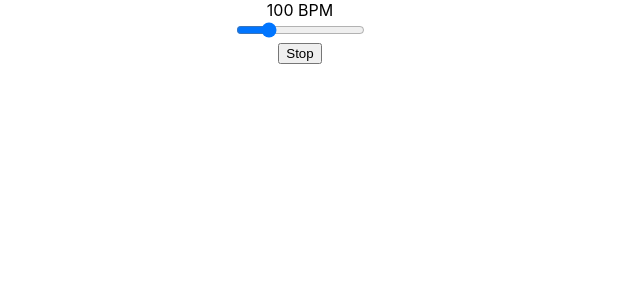
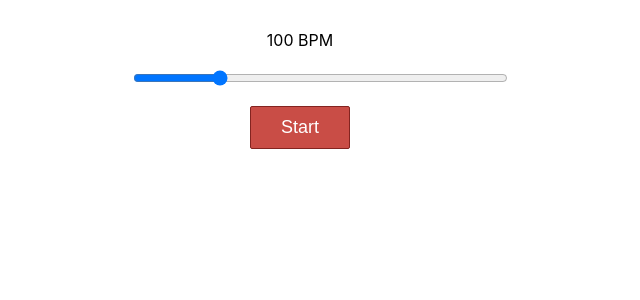
Before and after one commit to Sahil1109/BandAssigner, a React (Create React App) app: page / in a window 1280 px wide. Shown: the top 300 px of the page, without its empty margins (340-980 px from the left). Built offline with nearby package versions, Linux system fonts and the light colour scheme.

Commit message:
3rd commit

```diff
--- a/src/App.css
+++ b/src/App.css
@@ -1,3 +1,21 @@
 .App {
   text-align: center;
+  max-width: 375px;
+  margin: 0 auto;
+  padding: 30px;
 }
+
+.slider input {
+  width: 100%;
+  margin: 20px;
+}
+
+.App button {
+  background: #c94d46;
+  padding: 10px;
+  border: 1px solid #832420;
+  border-radius: 2px;
+  width: 100px;
+  color: #fff;
+  font-size: 18px;
+}
--- a/src/App.js
+++ b/src/App.js
@@ -1,17 +1,95 @@
 import React, { Component } from 'react'
 import './App.css'
+import click1 from './click1.wav'
+import click2 from './click2.wav'
 
 class App extends Component {
+  constructor(props) {
+    super(props)
+
+    this.state = {
+       bpm:100,
+       playing: false,
+       beatsPerMeasure:0,
+       count:0,
+
+    }
+    //
+    this.click1= new Audio(click1);
+    this.click2=new Audio(click2);
+  }
+  handleBpmChange = event =>{const bpm = event.target.value;
+
+    if (this.state.playing) {
+      // Stop the old timer and start a new one
+      clearInterval(this.timer);
+      this.timer = setInterval(this.playClick, (60 / bpm) * 1000);
+
+      // Set the new BPM, and reset the beat counter
+      this.setState({
+        count: 0,
+        bpm
+      });
+    } else {
+      // Otherwise just update the BPM
+      this.setState({ bpm });
+    }
+  }
+  playClick = () => {
+    const { count, beatsPerMeasure } = this.state;
+
+    // The first beat will have a different sound than the others
+    if (count % beatsPerMeasure === 0) {
+      this.click2.play();
+    } else {
+      this.click1.play();
+    }
+
+    // Keep track of which beat we're on
+    this.setState(state => ({
+      count: (state.count + 1) % state.beatsPerMeasure
+    }));
+  };
+
+  startStop=()=>{
+    if (this.state.playing) {
+      // Stop the timer
+      clearInterval(this.timer);
+      this.setState({
+        playing: false
+      });
+    } else {
+      // Start a timer with the current BPM
+      this.timer = setInterval(
+        this.playClick,
+        (60 / this.state.bpm) * 1000
+      );
+      this.setState(
+        {
+          count: 0,
+          playing: true
+          // Play a click "immediately" (after setState finishes)
+        },
+        this.playClick
+      );
+    }
+  };
+
   render() {
-    let bpm= 100;
-    let playing=false;
+    const {bpm, playing}=this.state
     return (
       <div className="App">
         <div className="slider">
         <div>{bpm} BPM</div>
-        <input type="range" min="60" max="240" value={bpm}></input>
+        <input
+        type="range"
+        min="60"
+        max="240"
+        value={bpm}
+        onChange={this.handleBpmChange}>
+        </input>
         </div>
-        <button>{playing? 'Start':'Stop'} </button>
+        <button onClick={this.startStop}>{playing? 'Stop':'Start'} </button>
       </div>
     )
   }
```
Also changed, not shown: 2 other files (tests, documents, lock files or other folders).
